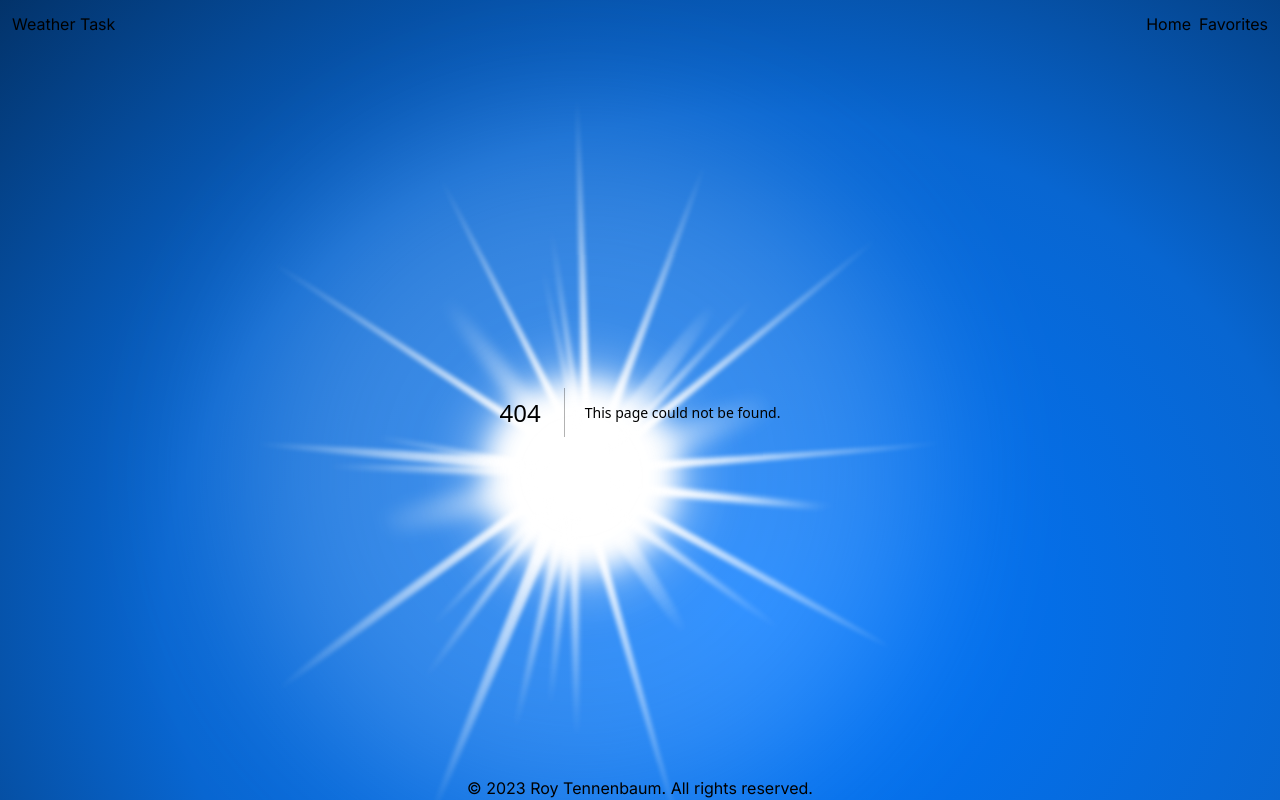
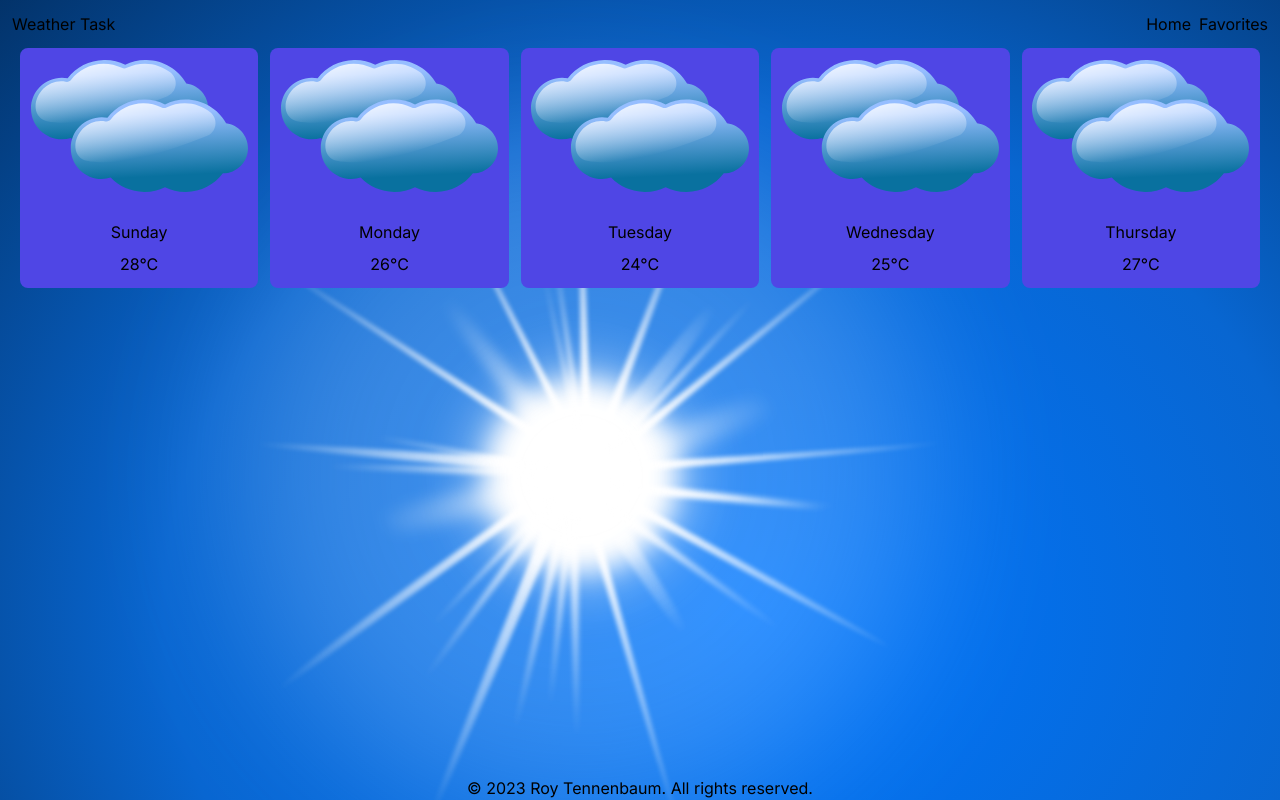
Before and after one commit to RoyTennenbaum/roy-tennenbaum-13-09-2023, a Next.js app: page /favorites in a window 1280 px wide. Before the commit this address had no page. Built offline with nearby package versions, Linux system fonts and the light colour scheme.

Commit message:
weather cards

```diff
--- /dev/null
+++ b/app/favorites/page.tsx
@@ -0,0 +1,19 @@
+import CardList from '@/components/Main/CardList';
+
+const weatherData = [
+  { day: 'Sunday', temperature: '28°C' },
+  { day: 'Monday', temperature: '26°C' },
+  { day: 'Tuesday', temperature: '24°C' },
+  { day: 'Wednesday', temperature: '25°C' },
+  { day: 'Thursday', temperature: '27°C' },
+];
+
+const Favorites = () => {
+  return (
+    <div>
+      <CardList weatherData={weatherData} />
+    </div>
+  );
+};
+
+export default Favorites;
--- a/components/Main/CardList.tsx
+++ b/components/Main/CardList.tsx
@@ -12,7 +12,7 @@ interface WeatherCardListProps {
 const CardList: React.FC<WeatherCardListProps> = ({ weatherData }) => {
   return (
     <div className="w-full max-w-full overflow-x-auto">
-      <div className="grid-cols-auto-fit-5 grid gap-3 px-5 ">
+      <div className="grid grid-cols-1 gap-3 px-5 sm:grid-cols-2 md:grid-cols-3 lg:grid-cols-4 xl:grid-cols-5">
         {weatherData.map((data) => (
           <WeatherCard
             key={data.day}
--- a/components/Main/Main.tsx
+++ b/components/Main/Main.tsx
@@ -1,5 +1,4 @@
 import CardList from './CardList';
-import WeatherCard from './WeatherCard';
 
 const weatherData = [
   { day: 'Sunday', temperature: '38°C' },
```
